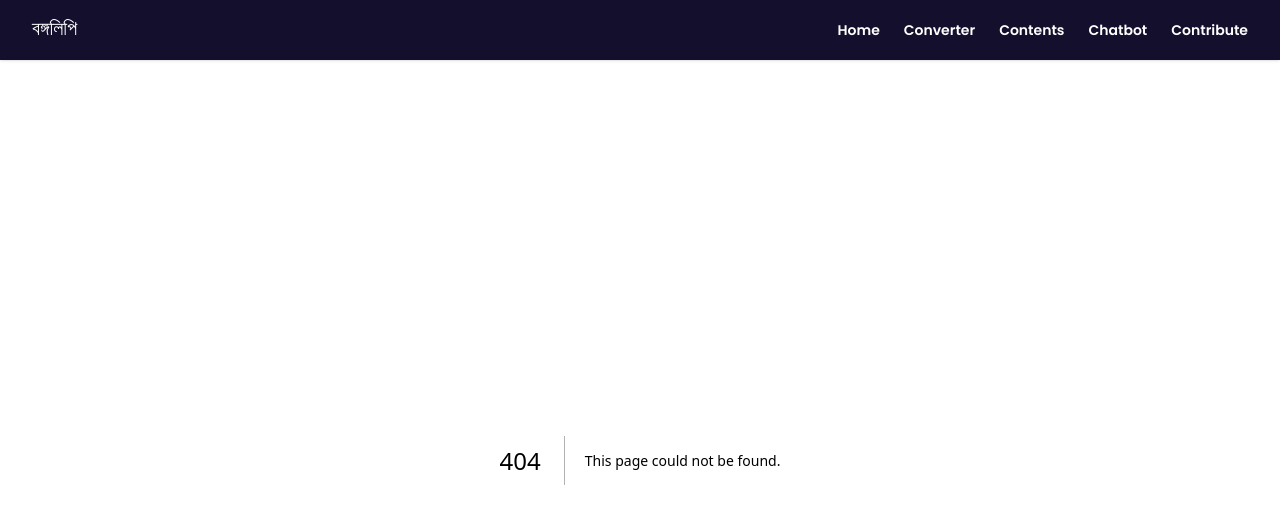
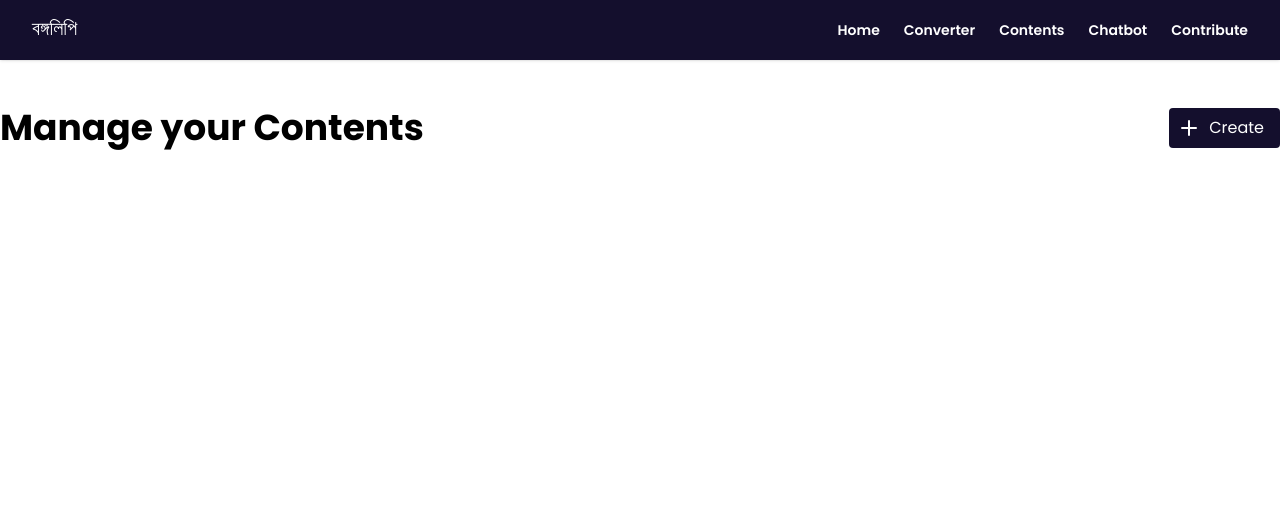
Before and after one commit to Khandakar227/bongolipi-bitfest, a Next.js app in the folder client/: page /contents in a window 1280 px wide. Before the commit this address had no page. Shown: the top 524 px of the page. Built offline with nearby package versions, Linux system fonts and the light colour scheme.

Commit message:
Content page

```diff
--- /dev/null
+++ b/client/app/contents/page.tsx
@@ -0,0 +1,14 @@
+import { Plus } from "lucide-react"
+
+function Contents() {
+  return (
+    <div className="min-h-screen py-12 max-w-7xl mx-auto">
+      <div className="flex justify-between items-center gap-4">
+        <h1 className="text-4xl font-bold">Manage your Contents</h1>
+        <button className="flex justify-center items-center gap-2 bg-primary p-2 pr-4 rounded text-white"><Plus/><span>Create</span></button>
+      </div>
+    </div>
+  )
+}
+
+export default Contents
--- a/client/app/converter/page.tsx
+++ b/client/app/converter/page.tsx
@@ -11,7 +11,7 @@ export default function Converter() {
   const onTranslate = async () => {
     try {
       if (!banglish) return;
-
+      setBangla("");
       const url = `${BANGLISH_API}/banglish`;
       const options = {
         method: "POST",
--- a/client/components/common/MobileSidebar.tsx
+++ b/client/components/common/MobileSidebar.tsx
@@ -31,7 +31,7 @@ export default function MobileSidebar() {
               <Link className="p-1 block" href={"/converter"}>Converter</Link>
             </li>
             <li className="font-semibold hover:bg-green-800">
-              <Link className="p-1 block" href={"/"}>Contents</Link>
+              <Link className="p-1 block" href={"/contents"}>Contents</Link>
             </li>
             <li className="font-semibold hover:bg-green-800">
               <Link className="p-1 block" href={"/"}>Chatbot</Link>
--- a/client/components/common/Navbar.tsx
+++ b/client/components/common/Navbar.tsx
@@ -17,7 +17,7 @@ export default function Navbar() {
                         <Link href={"/converter"}>Converter</Link>
                     </li>
                     <li className="font-semibold group relative">
-                        <Link href={"#features"}>Contents</Link>
+                        <Link href={"/contents"}>Contents</Link>
                     </li>
                     <li className="font-semibold group relative">
                         <Link href={"#features"}>Chatbot</Link>
```
Also changed, not shown: 1 other file (tests, documents, lock files or other folders).
